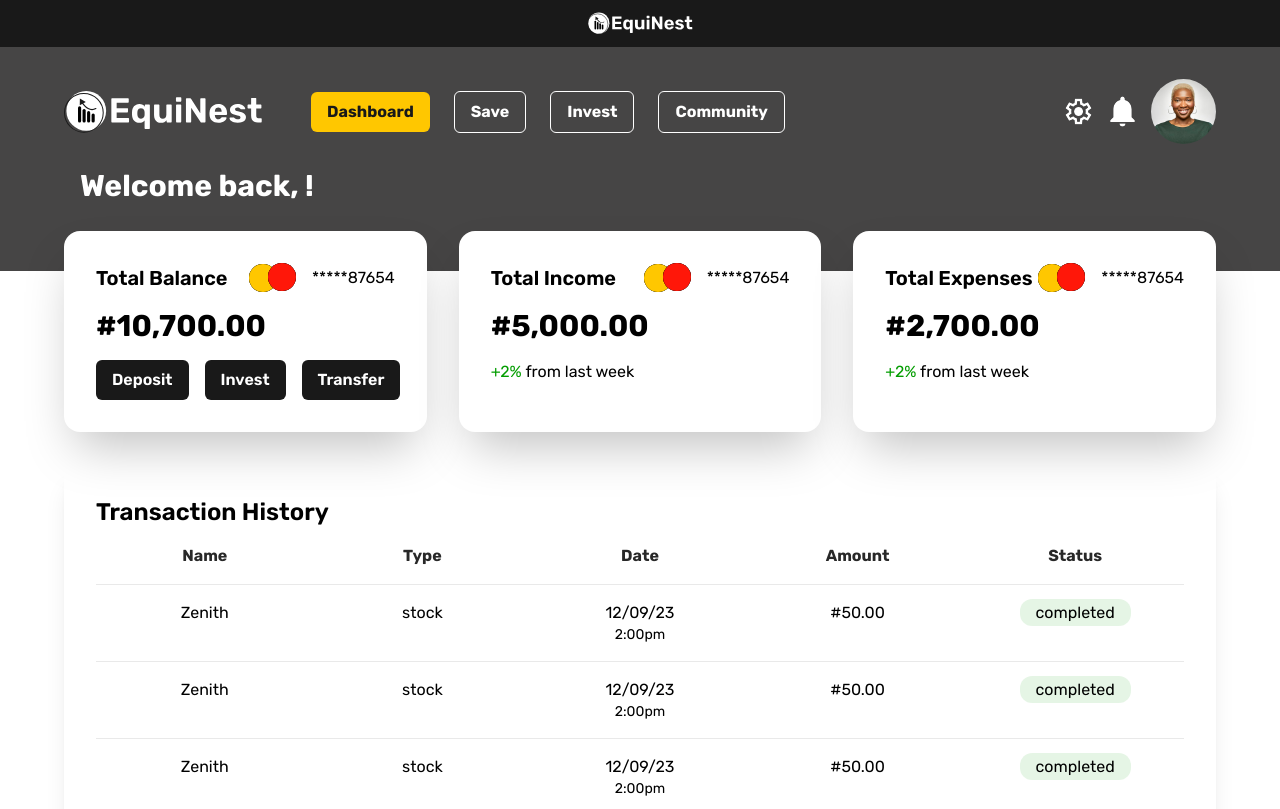
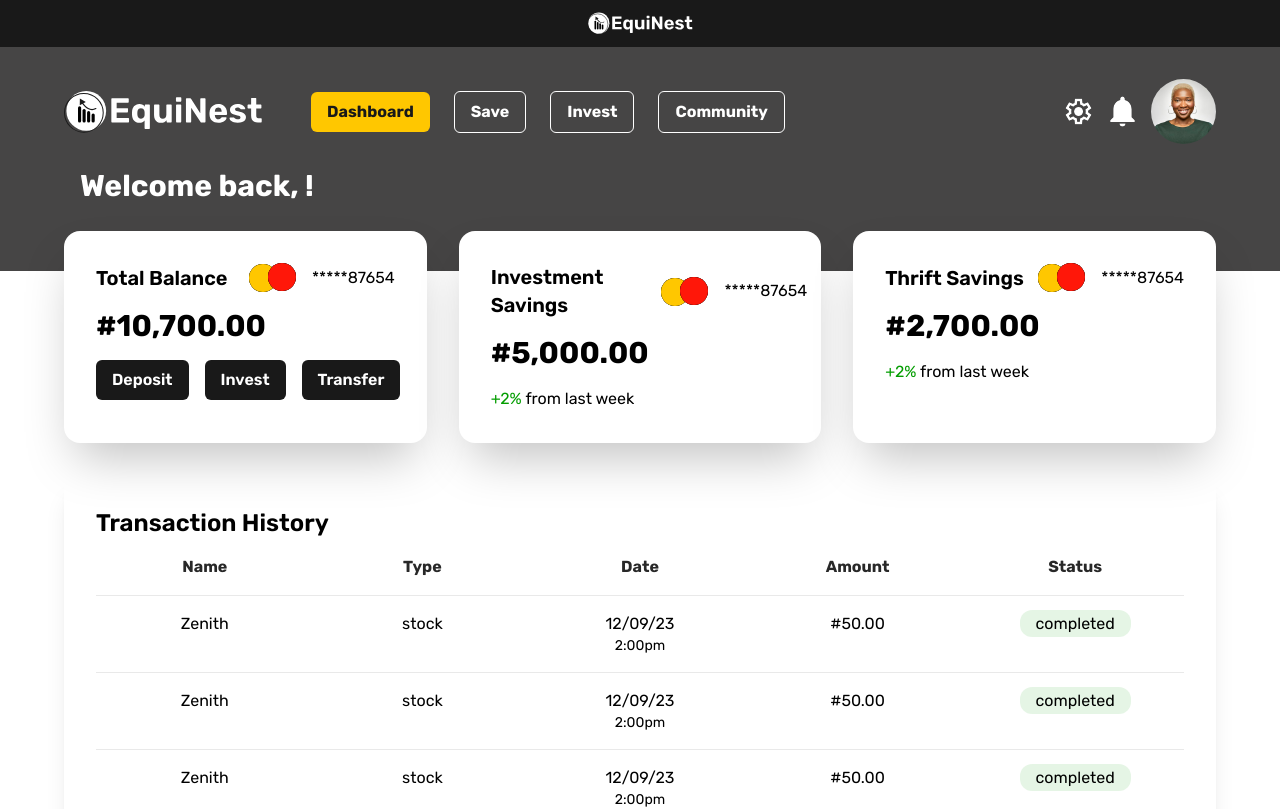
Before and after one commit to MutiatBash/Afrihacks-Equinest, a React (Vite) app: page /dashboard in a window 1280 px wide. Shown: the top 809 px of the page. Built offline with nearby package versions, Linux system fonts and the light colour scheme.

Commit message:
updated dashboard

```diff
--- a/src/pages/DashOverview.jsx
+++ b/src/pages/DashOverview.jsx
@@ -11,13 +11,13 @@ const cards = [
     profit_loss: false,
   },
   {
-    name: "Total Income",
+    name: "Investment Savings",
     amount: "#5,000.00",
     btn: false,
     profit_loss: true,
   },
   {
-    name: "Total Expenses",
+    name: "Thrift Savings",
     amount: "#2,700.00",
     btn: false,
     profit_loss: true,
--- a/src/pages/Login.jsx
+++ b/src/pages/Login.jsx
@@ -38,7 +38,6 @@ const Login = () => {
 			if (response.data && response.data.key) {
 				const jwtToken = response.data.key;
                 console.log(jwtToken);
-
 
 				document.cookie = `jwtToken=${jwtToken}; path=/; secure; HttpOnly; SameSite=Strict;`;
 
--- a/src/pages/Signup.jsx
+++ b/src/pages/Signup.jsx
@@ -65,7 +65,7 @@ const Signup = () => {
 				// console.log(response.data);
 
 				// const userEmail = data?.email;
-				const user=data?.full_name
+				const user = data?.full_name
 				console.log(user)
 				setFullName(user)
 				// console.log(userEmail);
@@ -181,6 +181,10 @@ const Signup = () => {
 									placeholder="222245566667788"
 									{...register("bvn", {
 										required: "BVN is required",
+										maxLength:11,
+										message:
+												"BVN must not be more than 11 numbers ",
+
 									})}
 								/>
 								<span className="text-red text-sm ">
```
